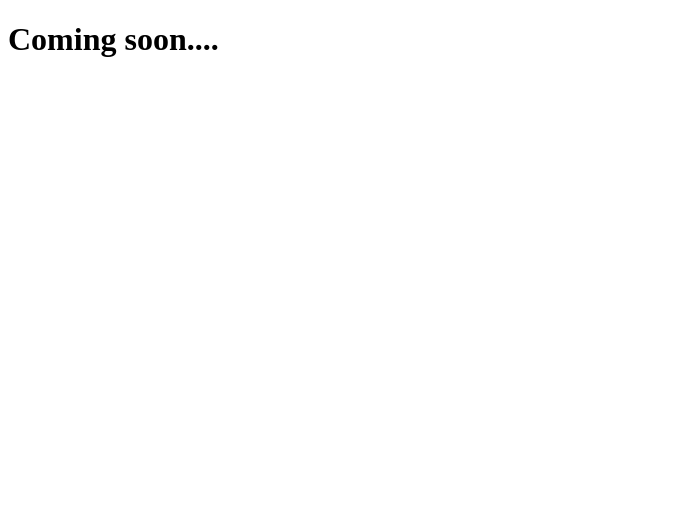
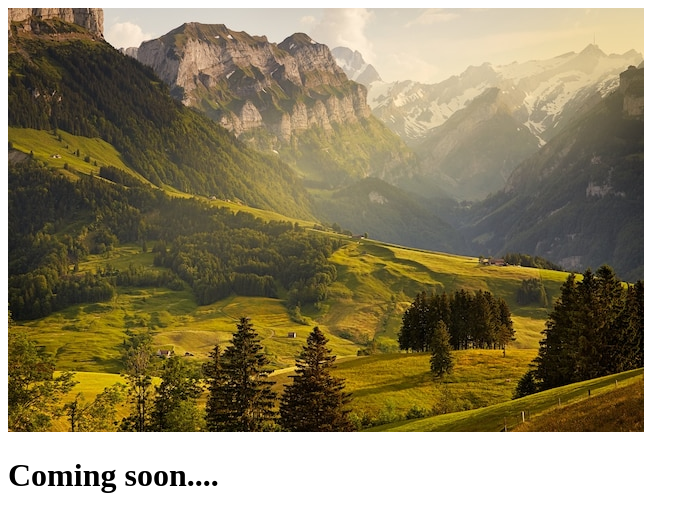
Before and after one commit to zanflyheit/git-101, a plain HTML site: page index.html in a window 1280 px wide. Shown: the whole page, without its empty margins (0-699 px from the left). Drawn offline with Linux system fonts and the light colour scheme.

Commit message:
Added mountain

```diff
--- a/index.html
+++ b/index.html
@@ -6,6 +6,7 @@
 	<title>Binary alphabets</title>
 </head>
 <body>
+	<img src="switzerland.jpg" alt="switzerland">
 	<h1>Coming soon....</h1>
 </body>
 </html>
```
Also changed, not shown: switzerland.jpg (added).
